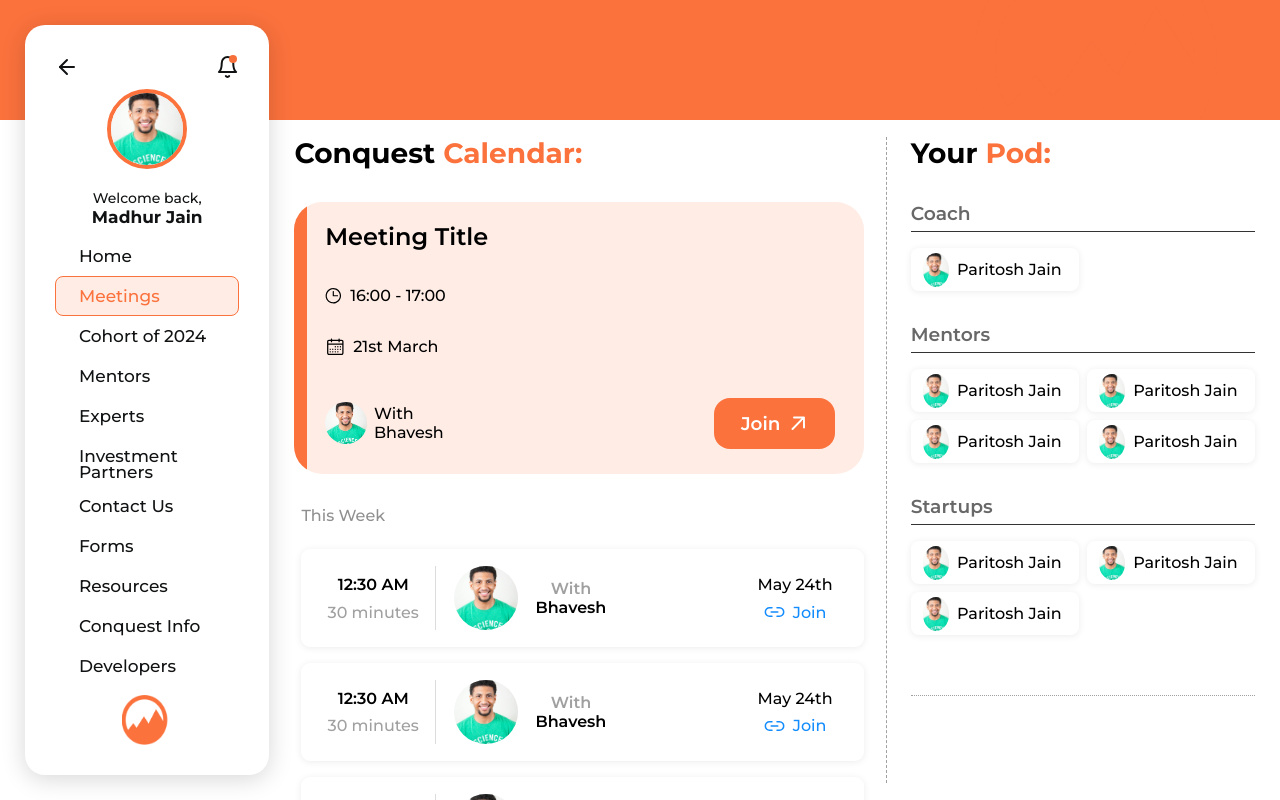
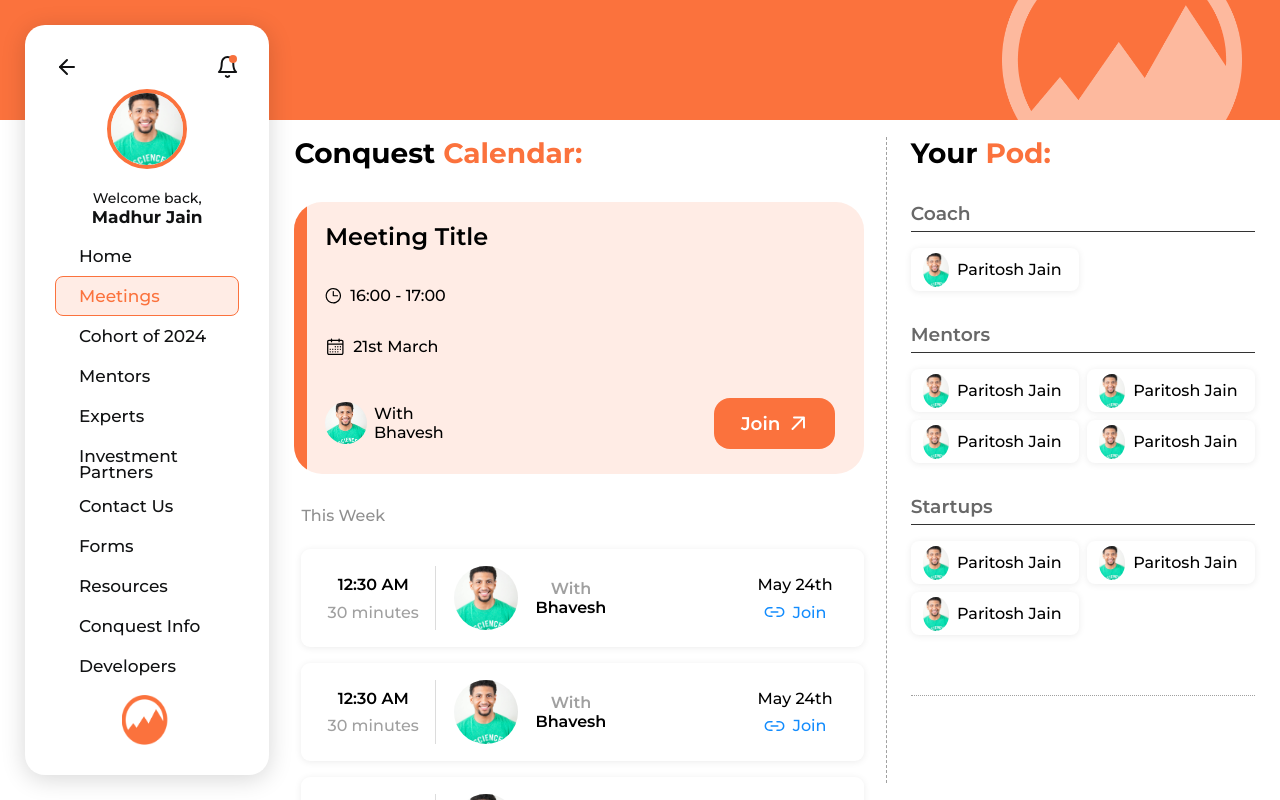
Before and after one commit to dvm-bitspilani/cel-conquest-2024, a React (Vite) app: page /dashboard in a window 1280 px wide. Built offline with nearby package versions, Linux system fonts and the light colour scheme.

Commit message:
style: mountain photo

```diff
--- a/src/routes/Dashboard/Dashboard.jsx
+++ b/src/routes/Dashboard/Dashboard.jsx
@@ -1,5 +1,5 @@
 import * as styles from "./dashboard.module.scss";
-import dashboard_mountain_circle from "../../assets/images/Dashboard/dashboard-mountain-circle.png";
+import dashboard_mountain_circle from "../../assets/images/Dashboard/grey-dashboard-mountain-circle.png";
 import { Outlet } from "react-router-dom";
 import Sidebar from "../../components/Dashboard/Sidebar/Sidebar";
 
--- a/src/routes/Dashboard/dashboard.module.scss
+++ b/src/routes/Dashboard/dashboard.module.scss
@@ -9,7 +9,7 @@
   display: flex;
   justify-content: end;
   align-items: center;
-  .img {
+  img {
     height: 200%;
   }
 }
```
Also changed, not shown: src/assets/images/Dashboard/grey-dashboard-mountain-circle.png (added).
